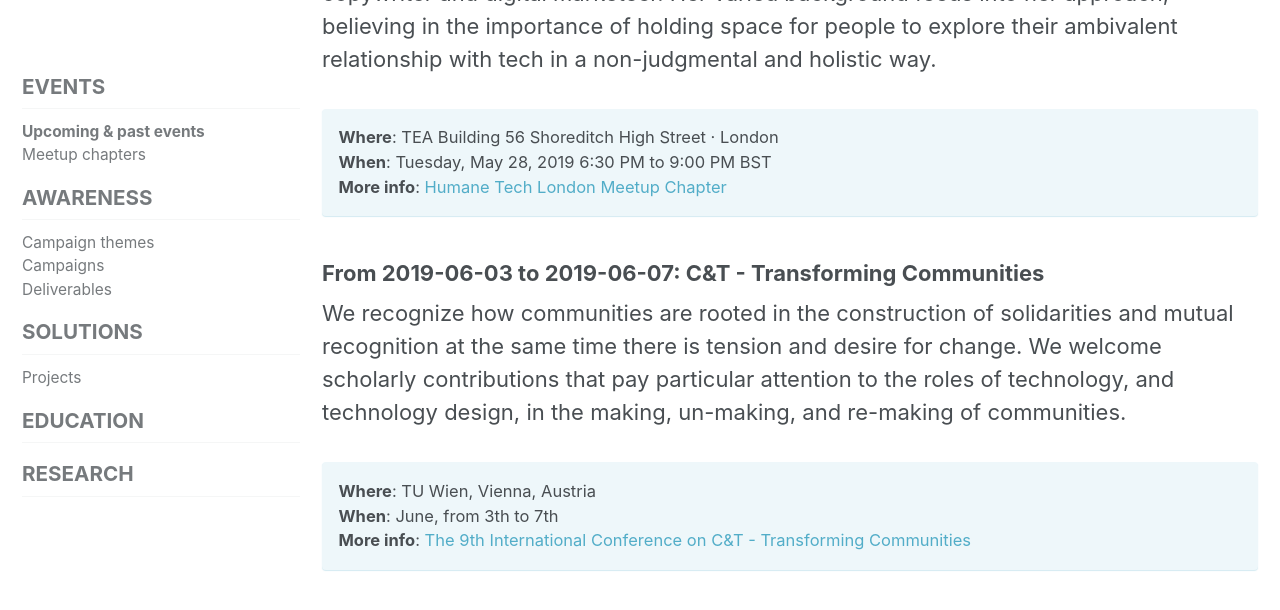
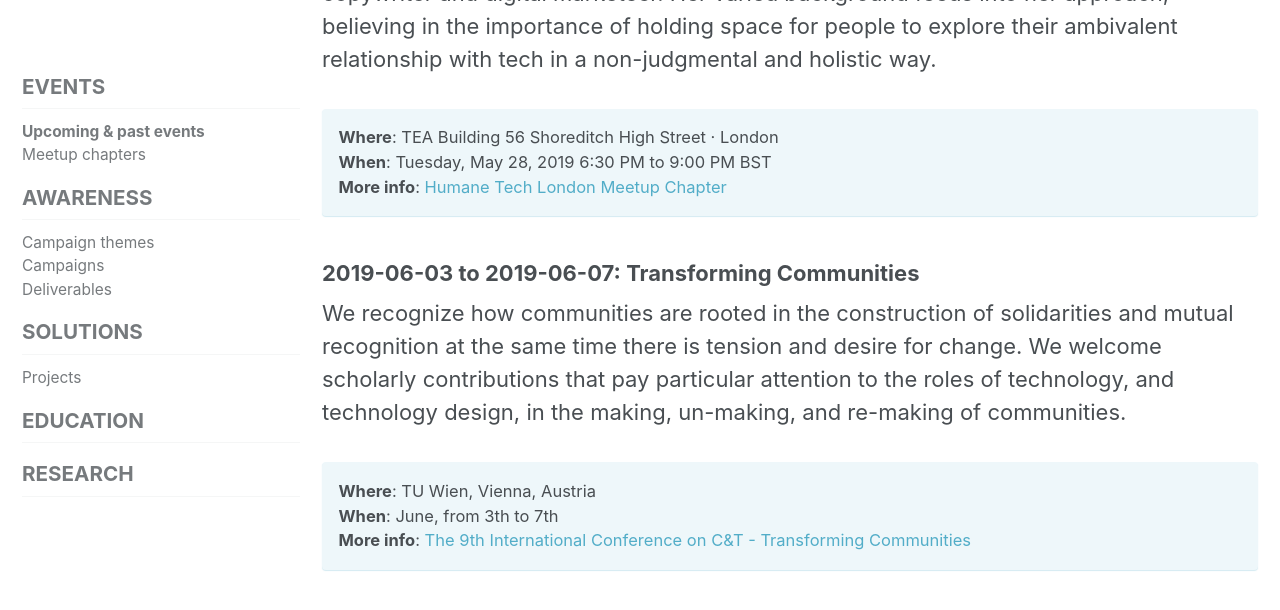
Before and after one commit to humanetech-community/community-hub, a Jekyll site: the page built from _activities/00-activities-root/01-events.md, in a window 1280 px wide and 900 px high, scrolled down 2131 px, cut to the strip 0-632 px from the top of the window. Shown: the top 610 px of the strip. Built offline with Jekyll 4.4.1, drawn with Linux system fonts in a browser that asks for light colours; cached includes are drawn as plain includes; nearby versions of some CDN libraries.

Commit message:
New event link updated - #78

```diff
--- a/_activities/00-activities-root/01-events.md
+++ b/_activities/00-activities-root/01-events.md
@@ -16,7 +16,7 @@
 | April 30, 2019 | [Mozilla Open Leaders Graduation](#2019-04-30-mozilla-open-leaders-graduation) |
 | May 25, 2019 | [Humane Tech Community Mozilla Sprint event](#2019-05-25-humane-tech-community-mozilla-sprint-event) |
 | May 28, 2019 | [Humane Tech London Meetup #3](#2019-05-28-humane-tech-london-meetup-3) |
-| June 3-7, 2019 | [The 9th International Conference on C&T - Transforming Communities](#from-2019-06-03-to-2019-06-07-C&T-transforming-communities) |
+| June 3-7, 2019 | [The 9th International Conference on C&T - Transforming Communities](#2019-06-03-to-2019-06-07-transforming-communities) |
 
 
 
@@ -58,7 +58,7 @@
 {: .notice--info}
 
 
-### From 2019-06-03 to 2019-06-07: C&T - Transforming Communities
+### 2019-06-03 to 2019-06-07: Transforming Communities
 
 We recognize how communities are rooted in the construction of solidarities and mutual recognition at the same time there is tension and desire for change. We welcome scholarly contributions that pay particular attention to the roles of technology, and technology design, in the making, un-making, and re-making of communities.
 
```
